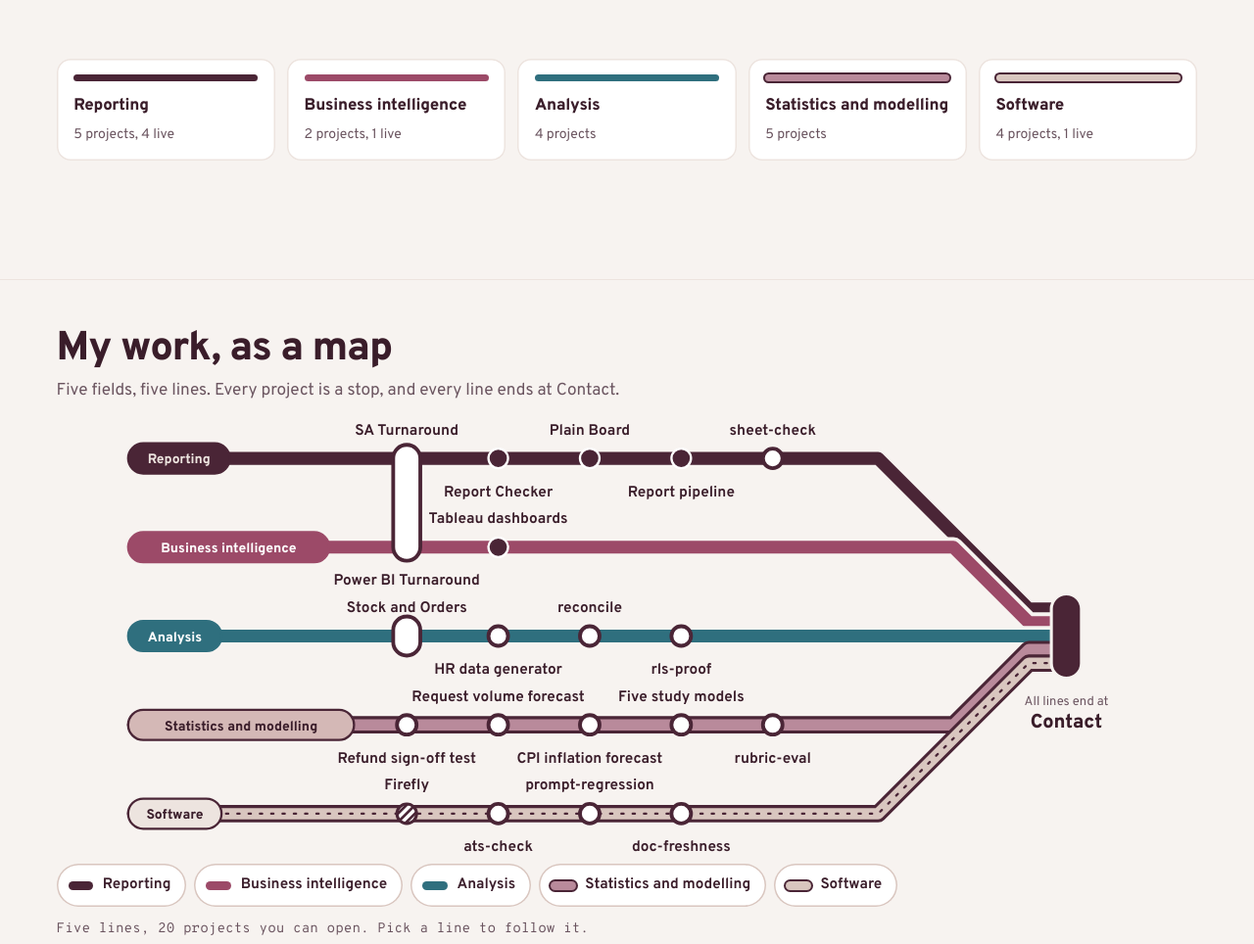
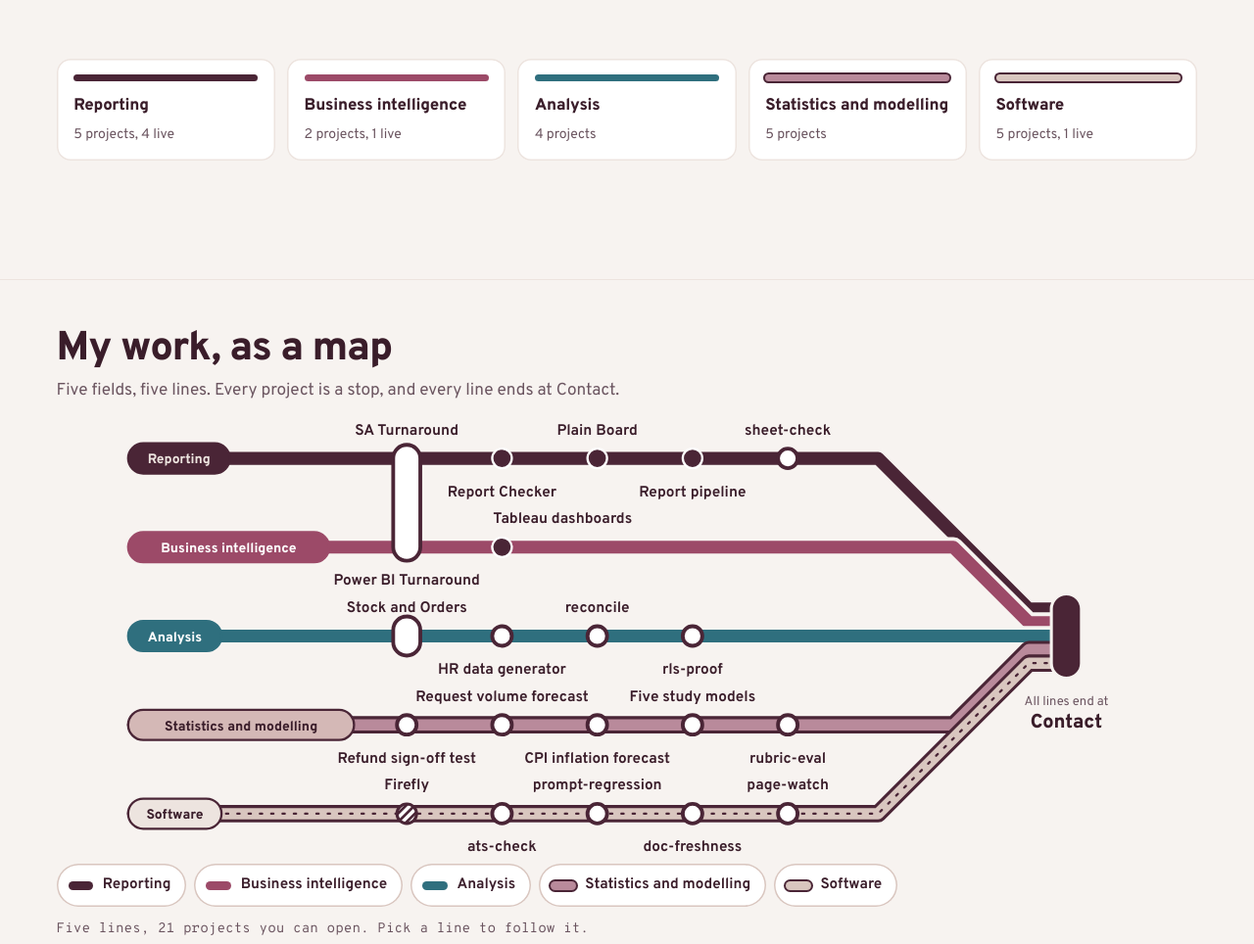
Before and after one commit to nurah-kamal/nurah-kamal.github.io, a website: page index.html in a window 1280 px wide. Shown: the part 460-1424 px from the top of the page at 98% size. Drawn offline with Linux system fonts and the light colour scheme.

Commit message:
add page-watch to the software line

```diff
--- a/assets/js/map.js
+++ b/assets/js/map.js
@@ -1,4 +1,4 @@
-import { LINES, STATIONS } from './projects.js?v=20261026f';
+import { LINES, STATIONS } from './projects.js?v=20261026i';
 
 const SVG = 'http://www.w3.org/2000/svg';
 const reduceMotion = matchMedia('(prefers-reduced-motion: reduce)').matches;
@@ -48,7 +48,7 @@ function drawMap(svg, W) {
   const GAP = Math.min(300, ...LINES.map((line, i) => {
     const n = byLine(line.id).length;
     const dx = Math.abs(TOP + i * ROW - (meetTop + i * TRACK));
-    return n > 1 ? (MEET - dx - 140 - FIRST) / (n - 1) : Infinity;
+    return n > 1 ? (MEET - dx - 120 - FIRST) / (n - 1) : Infinity;
   }));
   svg.setAttribute('viewBox', `20 10 ${W} ${HEIGHT}`);
   svg.dataset.w = W;
@@ -91,7 +91,9 @@ function drawMap(svg, W) {
         a.append(el('svg:circle', { class: 'm-mark', cx: x, cy: y, r: 13 }));
       }
       const above = (k + i) % 2 === 0;
-      a.append(el('svg:text', { class: 'm-name', x, y: above ? y - 32 : y + 50 }, s.name));
+      // Above the BI line, a centred name would run into the tall SA Turnaround capsule, so it starts at its stop instead.
+      const clear = above && line.id === 'bi' && k > 0;
+      a.append(el('svg:text', clear ? { class: 'm-name', x: x - 12, y: y - 32, style: 'text-anchor: start' } : { class: 'm-name', x, y: above ? y - 32 : y + 50 }, s.name));
       a.dataset.x = x;
       stations.append(a);
     });
--- a/assets/js/projects.js
+++ b/assets/js/projects.js
@@ -33,4 +33,5 @@ export const STATIONS = [
   { line: 'software', name: 'ats-check', status: 'code', code: `${GH}/software-tools/tree/main/ats-check`, tools: 'Python · pdfplumber · pytest', blurb: 'Shows what an applicant tracking system actually reads from a CV PDF: text in reading order, columns that interleave, headings it won’t recognise, text hidden in pictures, and a score with every cost listed.' },
   { line: 'software', name: 'prompt-regression', status: 'code', post: '/writing/a-tidier-prompt/', code: `${GH}/software-tools/tree/main/prompt-regression`, tools: 'Node · Gemini API · GitHub Actions', blurb: 'Tests for language model output: a suite pins down what a reply must satisfy, and CI fails when a prompt or model change breaks it.' },
   { line: 'software', name: 'doc-freshness', status: 'code', code: `${GH}/software-tools/tree/main/doc-freshness`, tools: 'Node', blurb: 'Checks a set of documents before it is indexed: old versions never taken out, versions that disagree, and exact copies.' },
+  { line: 'software', name: 'page-watch', status: 'code', code: `${GH}/software-tools/tree/main/page-watch`, extra: { href: `${GH}/software-tools/tree/main/page-watch/snapshots/statssa-schedule`, label: 'See the snapshots' }, tools: 'Node · Puppeteer · GitHub Actions', blurb: 'Watches the Stats SA publication schedule. Once a day a scheduled job opens it in headless Chrome, saves the part that matters as a dated snapshot, and writes down which lines were added, removed or changed.' },
 ];
--- a/index.html
+++ b/index.html
@@ -65,7 +65,7 @@
   ]
 }
 </script>
-<script type="module" src="/assets/js/map.js?v=20261026f"></script>
+<script type="module" src="/assets/js/map.js?v=20261026i"></script>
 <script type="module" src="/assets/js/sudoku.js?v=20261026c"></script>
 </head>
 <body>
```
